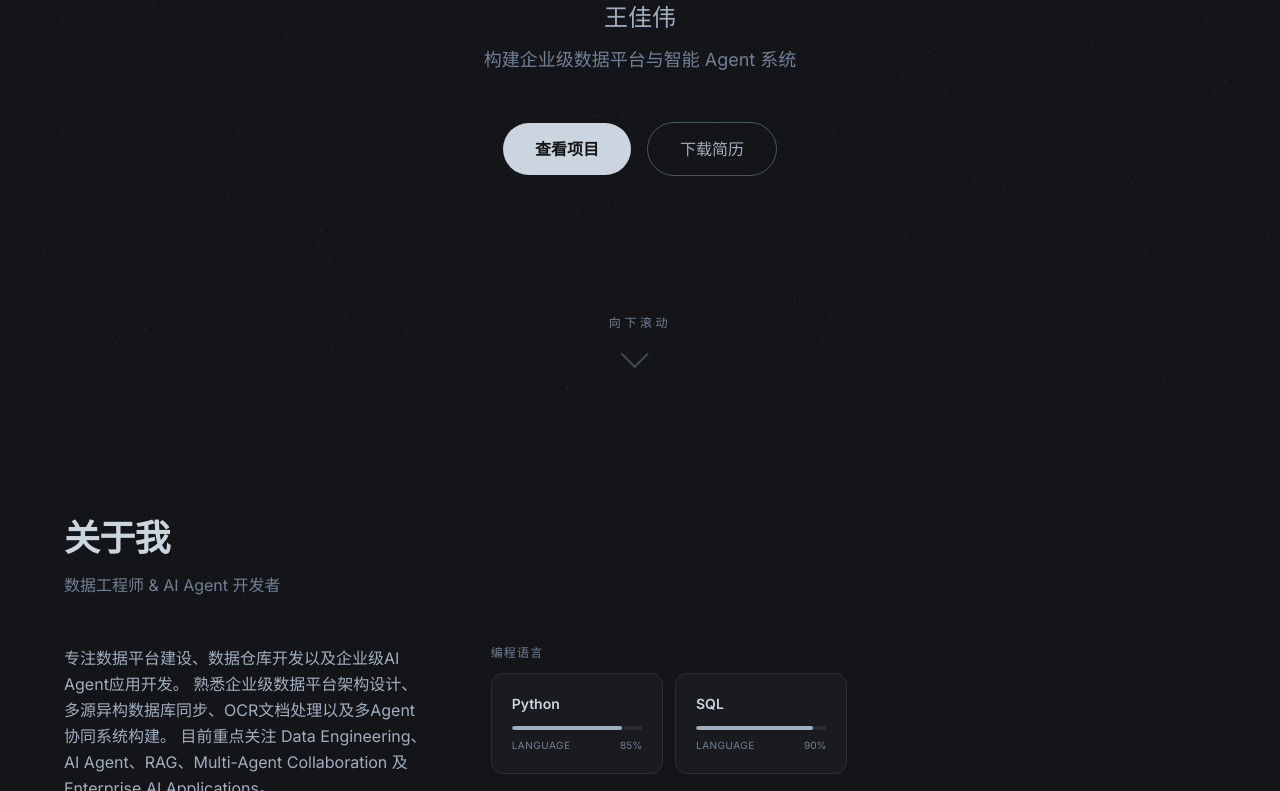
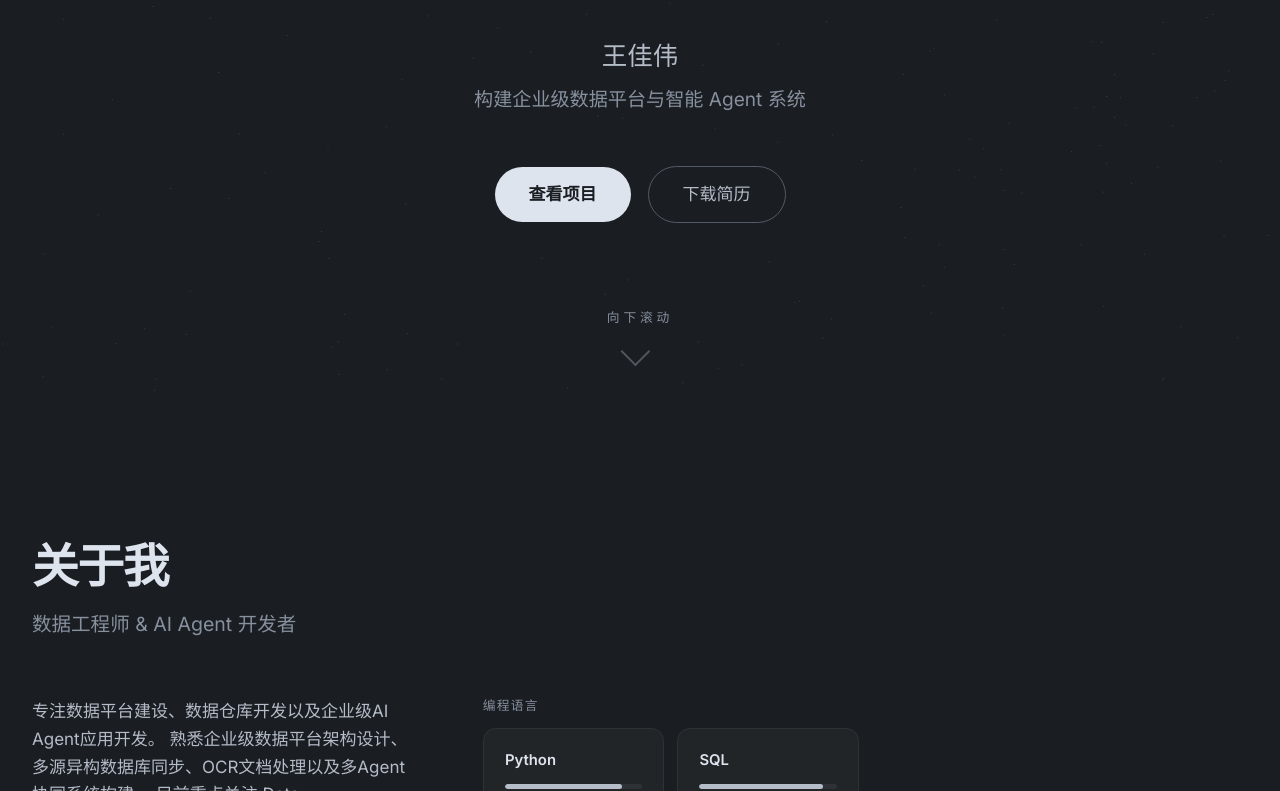
Before and after one commit to wjw200508wjw-spec/portfolio, a Next.js app: page / in a window 1280 px wide. Shown: the part 409-1200 px from the top of the page. Built offline with nearby package versions, Linux system fonts and the light colour scheme.

Commit message:
feat: visual scale-up — lighter bg, fullscreen Data title (24vw), larger fonts/spacing, dramatic hover effects (scale+shadow+lift)

```diff
--- a/app/components/AgentCard.tsx
+++ b/app/components/AgentCard.tsx
@@ -10,8 +10,8 @@ export default function AgentCard({ agent, index }: { agent: AgentTool; index: n
       whileInView={{ opacity: 1, y: 0 }}
       viewport={{ once: true }}
       transition={{ duration: 0.4, delay: index * 0.1 }}
-      whileHover={{ y: -6, borderColor: "var(--text-muted)" }}
-      className="bg-bg-surface border border-bg-elevated rounded-2xl p-8 transition-colors group"
+      whileHover={{ y: -10, scale: 1.02, borderColor: "var(--text-muted)", boxShadow: "0 8px 40px rgba(0,0,0,0.3)" }}
+      className="bg-bg-surface border border-bg-elevated rounded-2xl p-8 transition-all duration-300 group"
     >
       <div className="text-4xl mb-4">{agent.icon}</div>
       <h3 className="text-lg font-bold text-text-primary mb-2">{agent.name}</h3>
--- a/app/components/Blog.tsx
+++ b/app/components/Blog.tsx
@@ -62,7 +62,8 @@ export default function Blog() {
               animate={{ opacity: 1, scale: 1 }}
               exit={{ opacity: 0, scale: 0.95 }}
               transition={{ duration: 0.3 }}
-              className="bg-bg-surface border border-bg-elevated rounded-xl p-6 hover:border-border-muted transition-colors group"
+              whileHover={{ y: -6, scale: 1.01, borderColor: "var(--text-muted)" }}
+              className="bg-bg-surface border border-bg-elevated rounded-xl p-7 transition-all duration-300 group"
             >
               <span className="text-xs text-text-secondary uppercase tracking-wider">
                 {post.category}
--- a/app/components/Contact.tsx
+++ b/app/components/Contact.tsx
@@ -34,8 +34,8 @@ export default function Contact() {
             whileInView={{ opacity: 1, y: 0 }}
             viewport={{ once: true }}
             transition={{ duration: 0.3, delay: i * 0.08 }}
-            whileHover={{ y: -4, borderColor: "var(--text-muted)" }}
-            className="bg-bg-surface border border-bg-elevated rounded-xl p-6 text-center transition-colors"
+            whileHover={{ y: -8, scale: 1.03, borderColor: "var(--text-muted)", boxShadow: "0 6px 25px rgba(0,0,0,0.25)" }}
+            className="bg-bg-surface border border-bg-elevated rounded-xl p-7 text-center transition-all duration-300"
           >
             <div className="text-xs text-text-secondary uppercase tracking-wider mb-2">
               {contact.label}
--- a/app/components/Hero.tsx
+++ b/app/components/Hero.tsx
@@ -50,7 +50,7 @@ export default function Hero() {
             perspective: "1000px",
             transformStyle: "preserve-3d" as const,
           }}
-          className="text-[clamp(5rem,15vw,16rem)] font-black text-text-primary tracking-[-0.04em] leading-[0.85] select-none"
+          className="text-[clamp(6rem,24vw,22rem)] font-black text-text-primary tracking-[-0.05em] leading-[0.8] select-none"
         >
           Data
         </motion.h1>
--- a/app/components/Navbar.tsx
+++ b/app/components/Navbar.tsx
@@ -44,23 +44,23 @@ export default function Navbar() {
           transition={{ duration: 0.5, ease: [0.25, 0.1, 0.25, 1] }}
           className="glass fixed top-0 left-0 right-0 z-50"
         >
-          <div className="max-w-[1200px] mx-auto px-6 h-16 flex items-center justify-between">
+          <div className="max-w-[1280px] mx-auto px-8 h-18 flex items-center justify-between">
             <button
               onClick={() => window.scrollTo({ top: 0, behavior: "smooth" })}
-              className="text-text-primary font-semibold text-lg tracking-tight hover:text-text-bright transition-colors"
+              className="text-text-primary font-bold text-xl tracking-tight hover:text-text-bright transition-colors"
             >
               {SITE.nameEn}
             </button>
 
-            <div className="flex items-center gap-1">
+            <div className="flex items-center gap-1.5">
               {NAV_ITEMS.map((item) => (
                 <button
                   key={item.href}
                   onClick={() => scrollTo(item.href)}
-                  className={`px-4 py-2 text-sm rounded-full transition-all duration-300 ${
+                  className={`px-5 py-2.5 text-[0.9rem] rounded-full transition-all duration-300 ${
                     activeSection === item.href.slice(1)
-                      ? "text-text-bright bg-bg-elevated"
-                      : "text-text-secondary hover:text-text-primary"
+                      ? "text-text-bright bg-bg-elevated scale-105"
+                      : "text-text-secondary hover:text-text-primary hover:scale-105"
                   }`}
                 >
                   {item.label}
--- a/app/components/ProjectCard.tsx
+++ b/app/components/ProjectCard.tsx
@@ -20,7 +20,8 @@ export default function ProjectCard({
       whileInView={{ opacity: 1, y: 0 }}
       viewport={{ once: true }}
       transition={{ duration: 0.5, delay: index * 0.15 }}
-      className="bg-bg-surface border border-bg-elevated rounded-2xl overflow-hidden hover:border-border-muted transition-colors"
+      whileHover={{ y: -6, borderColor: "var(--text-muted)", boxShadow: "0 6px 30px rgba(0,0,0,0.25)" }}
+      className="bg-bg-surface border border-bg-elevated rounded-2xl overflow-hidden transition-all duration-300"
     >
       <button
         onClick={() => setExpanded(!expanded)}
--- a/app/components/TechCard.tsx
+++ b/app/components/TechCard.tsx
@@ -10,8 +10,8 @@ export default function TechCard({ skill }: { skill: Skill }) {
       whileInView={{ opacity: 1, y: 0 }}
       viewport={{ once: true }}
       transition={{ duration: 0.4 }}
-      whileHover={{ y: -4, backgroundColor: "var(--bg-elevated)" }}
-      className="bg-bg-surface border border-bg-elevated rounded-xl p-5 transition-colors"
+      whileHover={{ y: -8, scale: 1.03, backgroundColor: "var(--bg-elevated)", borderColor: "var(--text-muted)" }}
+      className="bg-bg-surface border border-bg-elevated rounded-xl p-5 transition-all duration-300"
     >
       <h4 className="text-text-primary font-semibold text-sm mb-3">{skill.name}</h4>
       <div className="h-1 bg-bg-elevated rounded-full overflow-hidden">
--- a/app/globals.css
+++ b/app/globals.css
@@ -1,14 +1,14 @@
 @import "tailwindcss";
 
 :root {
-  --bg-deepest: #141518;
-  --bg-surface: #1a1b1e;
-  --bg-elevated: #2c2d30;
-  --border-muted: #4a5568;
-  --text-secondary: #718096;
-  --text-muted: #a0aec0;
-  --text-primary: #cbd5e0;
-  --text-bright: #e2e8f0;
+  --bg-deepest: #1a1d21;
+  --bg-surface: #222528;
+  --bg-elevated: #2e3136;
+  --border-muted: #545b68;
+  --text-secondary: #87909e;
+  --text-muted: #b4bcc8;
+  --text-primary: #dde4ee;
+  --text-bright: #f0f4f8;
   --accent: #8b9a7e;
   --accent-subtle: rgba(139, 154, 126, 0.15);
 }
@@ -33,6 +33,7 @@ html {
   scroll-behavior: smooth;
   background-color: var(--bg-deepest);
   color: var(--text-muted);
+  font-size: 17px;
 }
 
 body {
@@ -43,36 +44,36 @@ body {
 
 .glass {
   background: color-mix(in srgb, var(--bg-surface) 70%, transparent);
-  backdrop-filter: blur(16px);
-  -webkit-backdrop-filter: blur(16px);
+  backdrop-filter: blur(20px);
+  -webkit-backdrop-filter: blur(20px);
   border-bottom: 1px solid color-mix(in srgb, var(--border-muted) 30%, transparent);
 }
 
-/* Responsive section padding */
-@media (max-width: 640px) {
-  .section-container {
-    padding: 60px 16px;
-  }
-}
-
 .section-container {
-  max-width: 1200px;
+  max-width: 1280px;
   margin: 0 auto;
-  padding: 120px 24px;
+  padding: 140px 32px;
 }
 
 .section-title {
-  font-size: 2.25rem;
+  font-size: 2.75rem;
   font-weight: 700;
   color: var(--text-primary);
-  letter-spacing: -0.02em;
+  letter-spacing: -0.03em;
   margin-bottom: 0.5rem;
 }
 
 .section-subtitle {
-  font-size: 1rem;
+  font-size: 1.15rem;
   color: var(--text-secondary);
-  margin-bottom: 3rem;
+  margin-bottom: 3.5rem;
+}
+
+/* Responsive */
+@media (max-width: 640px) {
+  html { font-size: 15px; }
+  .section-container { padding: 80px 20px; }
+  .section-title { font-size: 2rem; }
 }
 
 ::-webkit-scrollbar { width: 6px; }
```
